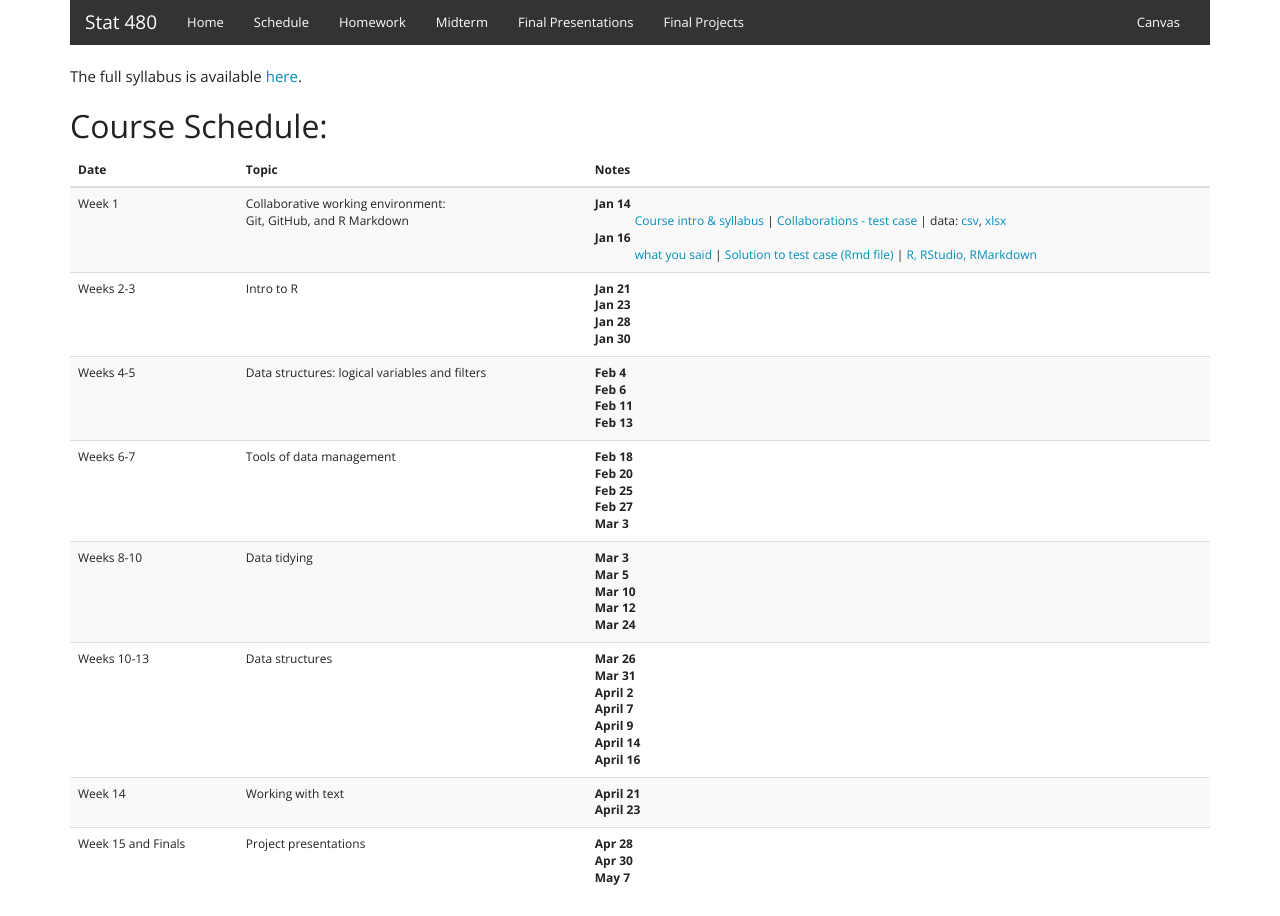
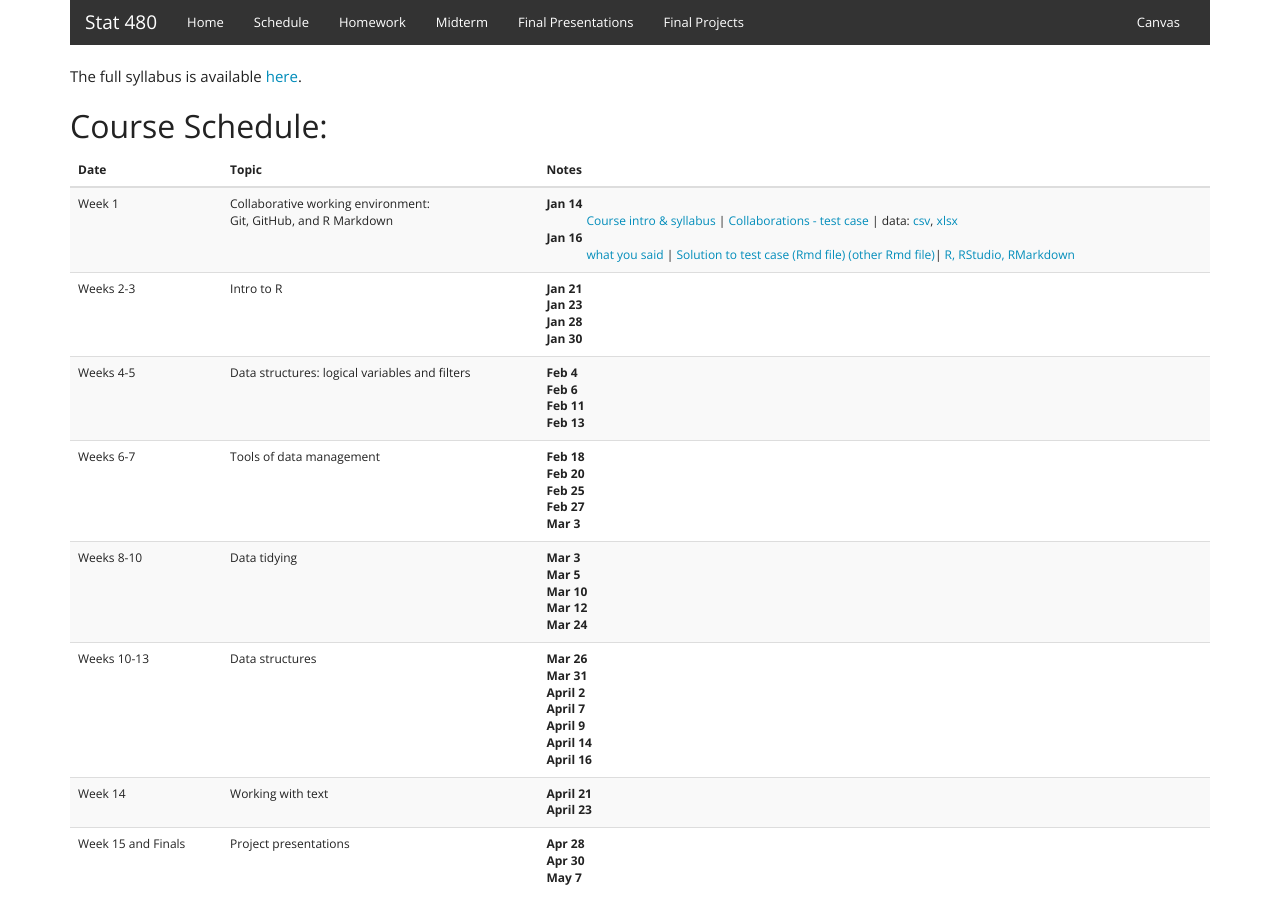
Before and after one commit to Stat480-at-ISU/Stat480-at-ISU.github.io, a Jekyll site: the page built from schedule.html, in a window 1280 px wide. Built offline with Jekyll 4.4.1, drawn with Linux system fonts in a browser that asks for light colours.

Commit message:
add other link

```diff
--- a/schedule.html
+++ b/schedule.html
@@ -29,7 +29,7 @@
           <dt>Jan 16</dt>
           <dd>
 
-            <a href="schedule/01-collaborative_environment/01b-what_you_said.html" target=_blank>what you said</a> | <a href="schedule/01-collaborative_environment/02-test_case_solution.html" target=_blank>Solution to test case</a> <a href="schedule/01-collaborative_environment/02-test_case_solution.Rmd">(Rmd file)</a> | <a href="schedule/01-collaborative_environment/03-rmarkdown.html" target=_blank>R, RStudio, RMarkdown</a>
+            <a href="schedule/01-collaborative_environment/01b-what_you_said.html" target=_blank>what you said</a> | <a href="schedule/01-collaborative_environment/02-test_case_solution.html" target=_blank>Solution to test case</a> <a href="schedule/01-collaborative_environment/02-test_case_solution.Rmd">(Rmd file)</a> <a href="schedule/01-collaborative_environment/02-test_case_solution-b.Rmd">(other Rmd file)</a>| <a href="schedule/01-collaborative_environment/03-rmarkdown.html" target=_blank>R, RStudio, RMarkdown</a>
           </dd>
           </dd>
         </td>
```
Also changed, not shown: 1 other file.
